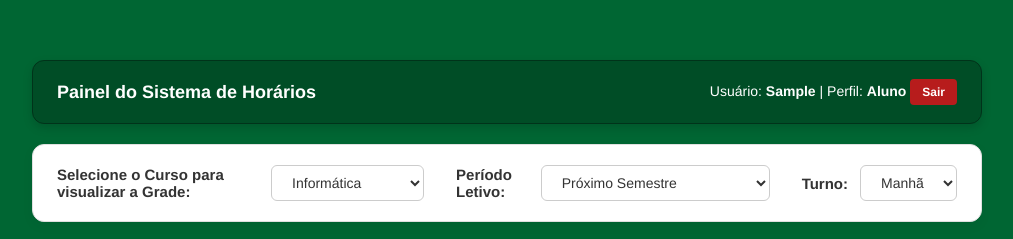
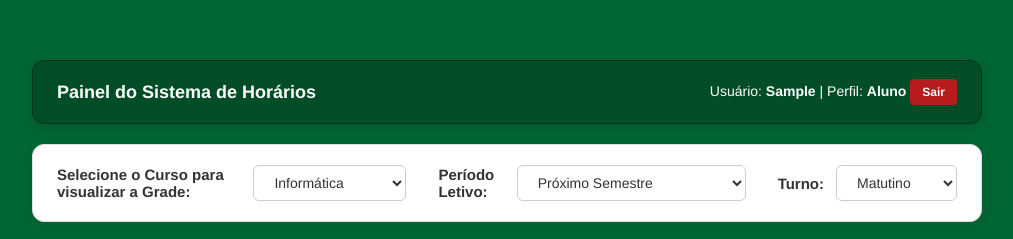
Before and after one commit to Argemiro-lucas/Projeto-de-Hor-rios-Escolares-do-IFMA-CSJR, a plain HTML site: page index.html in a window 1280 px wide. Both pictures are taken after typing "Sample", "Sample123" into the empty fields and a click on the button "Acessar Sistema". Shown: the top 239 px of the page, without its empty margins (133-1146 px from the left). Drawn offline with Linux system fonts and the light colour scheme.

Commit message:
Update index.html

```diff
--- a/index.html
+++ b/index.html
@@ -77,9 +77,9 @@
     </label>
 
     <select id="filtroTurno">
-        <option value="manha">Manhã</option>
-        <option value="tarde">Tarde</option>
-        <option value="noite">Noite</option>
+        <option value="manha">Matutino</option>
+        <option value="tarde">Vespertino</option>
+        <option value="noite">Noturno</option>
     </select>
         </div>
 
```
